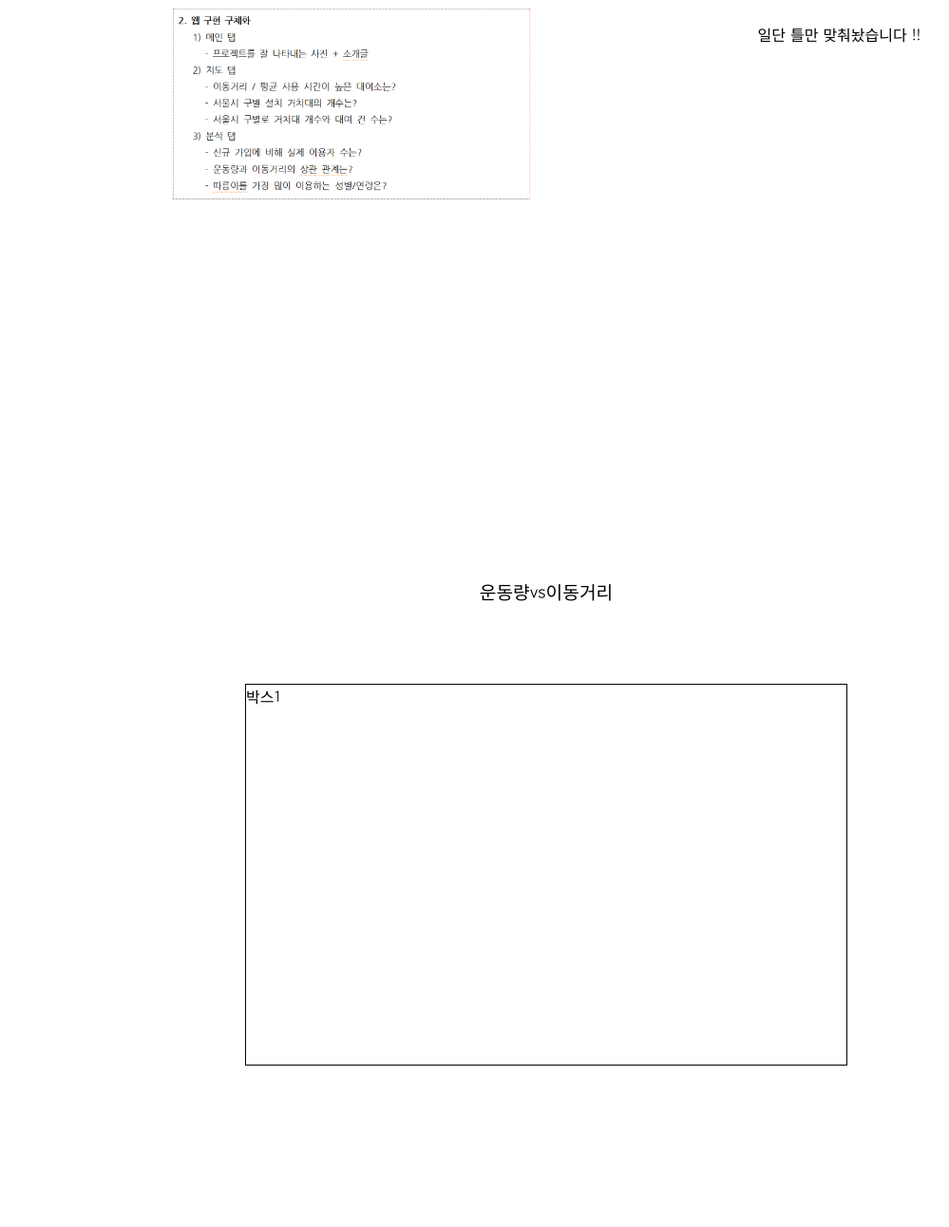
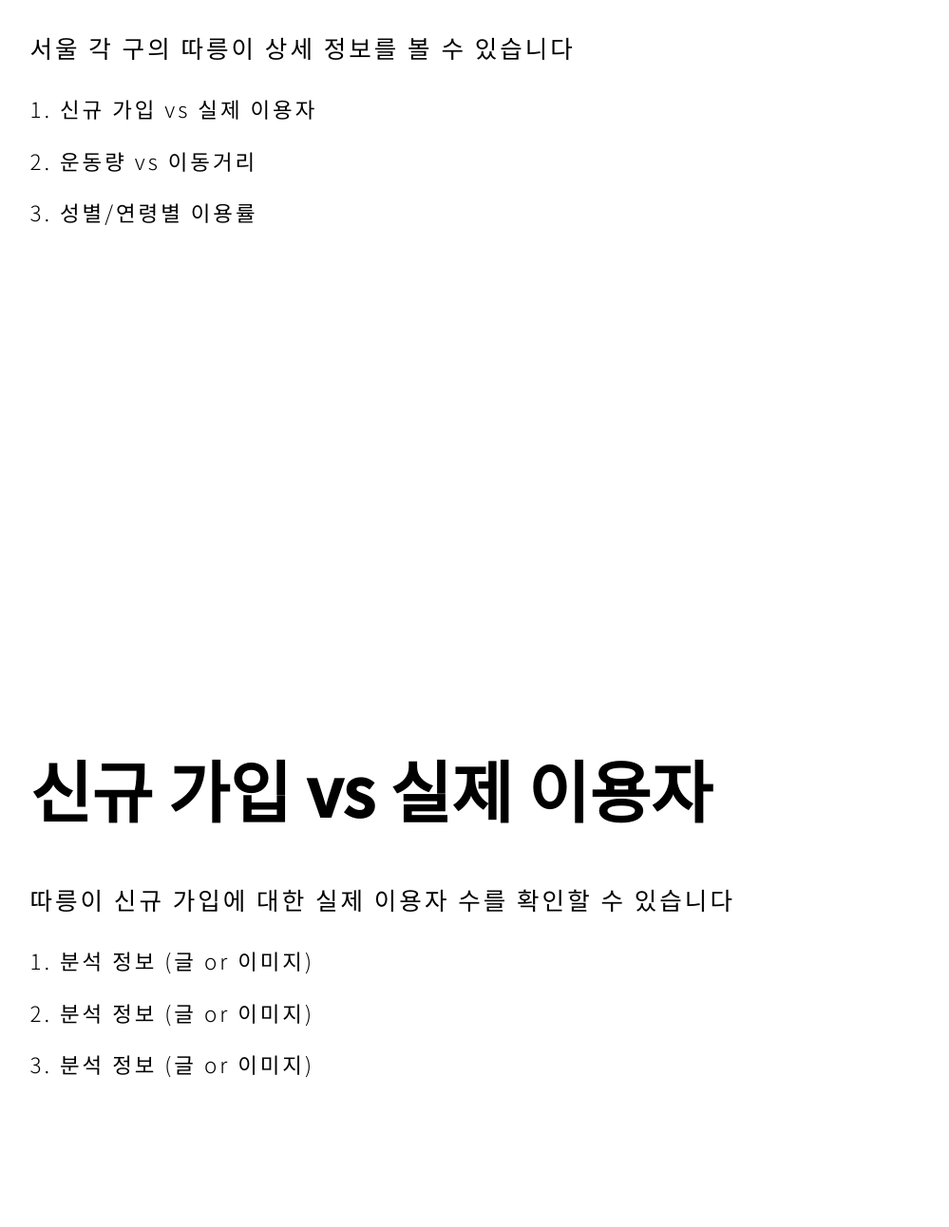
Before and after one commit to nachojo/testos, a plain HTML site: page 분석탭.html in a window 1280 px wide. Shown: the part 336-1628 px from the top of the page at 95% size, without its empty margins (65-1064 px from the left). Drawn offline with Linux system fonts and the light colour scheme; a web font is replaced by a local one.

Commit message:
틀 수정

```diff
--- a/분석탭.html
+++ b/분석탭.html
@@ -2,11 +2,12 @@
 <html lang="en">
 <head>
     <meta charset="UTF-8">
-    <meta name="viewport" content="width=device-width,initial-scale=1.0">
     <title>분석탭</title>
     <link rel="preconnect" href="https://fonts.googleapis.com">
     <link rel="preconnect" href="https://fonts.gstatic.com" crossorigin>
-    <link href="https://fonts.googleapis.com/css2?family=Gowun+Dodum&family=Water+Brush&display=swap" rel="stylesheet">
+    <link rel="preconnect" href="https://fonts.googleapis.com">
+    <link href="https://fonts.googleapis.com/css2?family=Gowun+Dodum&family=Nanum+Gothic+Coding:wght@400;700&family=Noto+Sans+KR:wght@100;300;400;500&family=Water+Brush&display=swap" rel="stylesheet">
+
     <style>
         h1{
             margin-left:3%;
@@ -79,46 +80,40 @@
             color: white;
             text-decoration: none;
         }
-        main{
-            padding-top: 20px;
-            display: flex;
-            flex-direction: column;
+        .container{
+            width: 100%;
+            height: 673px;
+            position: static;
+            font-family: 'Nanum Gothic Coding', monospace;
+            padding-top: 80px;
         }
-        .container{
-            padding-top: 10%;
-            padding-bottom: 20%;
+        .maincontainer{
             width: 100%;
+            height: 667px;
+            position:static;
+            font-family: 'Nanum Gothic Coding', monospace;
         }
-        .title{
-            display:flex;
-            padding-bottom: 5%;
-            font-size: 1.2rem;
+        .container > h1, .maincontainer > h1{
+            font-family: 'Noto Sans KR', sans-serif;
+            margin-top:150px;
+            font-size:4.4rem;
+            margin-left:7%;
         }
-        .title > p{
-            justify-content: center;
-            text-align: center;
-            align-items: center;
+        .container > h2, .maincontainer > h2{
+            font-family: 'Noto Sans KR', sans-serif;
+            margin-top:20px;
+            margin-bottom: 30px;
+            margin-left:7%;
+            font-weight:500;
+            font-size:1.6rem;
+            letter-spacing: 3px;
         }
-        .row{
-            display: flex;
-        }
-        .row > img{
-            width: 30%;
-            height: 20%;
-        }
-        .row > img, p, div{
-            justify-content: space-evenly;
-        }
-        .conbox{
-            width: 50%;
-            height: 400px;
-            border: solid 1px black;
+        .container > p, .maincontainer > p{
+            font-family: 'Noto Sans KR', sans-serif;
+            margin-top:20px; margin-left:7%;
+            font-weight:300; font-size:1.4rem; letter-spacing: 3px;
         }
     </style>
-    <script>
-        const btn = document.getElementsByClassName('mainmenu');
-        for()
-    </script>
 </head>
 <body>
     <header id = "menubar">
@@ -135,24 +130,33 @@
     </header>
     <div class="reg_menu"><a href = "region.html">region</a></div>
     <main>
-        <div class="container">
-            <div class="title"><p>신규가입 vs 실제 이용자</p></div>
-            <div class="row">
-                <img src="pic1.png" alt="pic1">
-                <p>일단 틀만 맞춰놨습니다 !!</p>
-            </div>
-        </div>
-        <div class="container" id="target1">
-            <div class="title"><p>운동량vs이동거리</p></div>
-            <div class="row">
-                <div class="conbox">박스1</div>
-            </div>
+        <div class="maincontainer">
+            <h1>Sub Analysis</h1>
+            <h2> 서울 각 구의 따릉이 상세 정보를 볼 수 있습니다</h2>
+            <p>1. 신규 가입 vs 실제 이용자</p>
+            <p>2. 운동량 vs 이동거리</p>
+            <p>3. 성별/연령별 이용률</p>
         </div>
         <div class="container">
-            <div class="title"><p>성별/연령별 이용률</p></div>
-            <div class="row">
-                <div class="conbox">박스1</div>
-            </div>
+            <h1>신규 가입 vs 실제 이용자</h1>
+            <h2> 따릉이 신규 가입에 대한 실제 이용자 수를 확인할 수 있습니다</h2>
+            <p>1. 분석 정보 (글 or 이미지)</p>
+            <p>2. 분석 정보 (글 or 이미지)</p>
+            <p>3. 분석 정보 (글 or 이미지)</p>
+        </div>
+        <div class="container">
+            <h1>운동량 vs 이동거리</h1>
+            <h2> 따릉이를 통한 운동량과 이동 거리의 상관관계를 확인할 수 있습니다</h2>
+            <p>1. 분석 정보 (글 or 이미지)</p>
+            <p>2. 분석 정보 (글 or 이미지)</p>
+            <p>3. 분석 정보 (글 or 이미지)</p>
+        </div>
+        <div class="container">
+            <h1>성별/연령별 이용률</h1>
+            <h2> 따릉이 이용률을 성별과 연령을 중심으로 확인할 수 있습니다.</h2>
+            <p>1. 분석 정보 (글 or 이미지)</p>
+            <p>2. 분석 정보 (글 or 이미지)</p>
+            <p>3. 분석 정보 (글 or 이미지)</p>
         </div>
     </main>
 </body>
```
Also changed, not shown: ClickToMove.js (deleted, +0 -8 lines).
